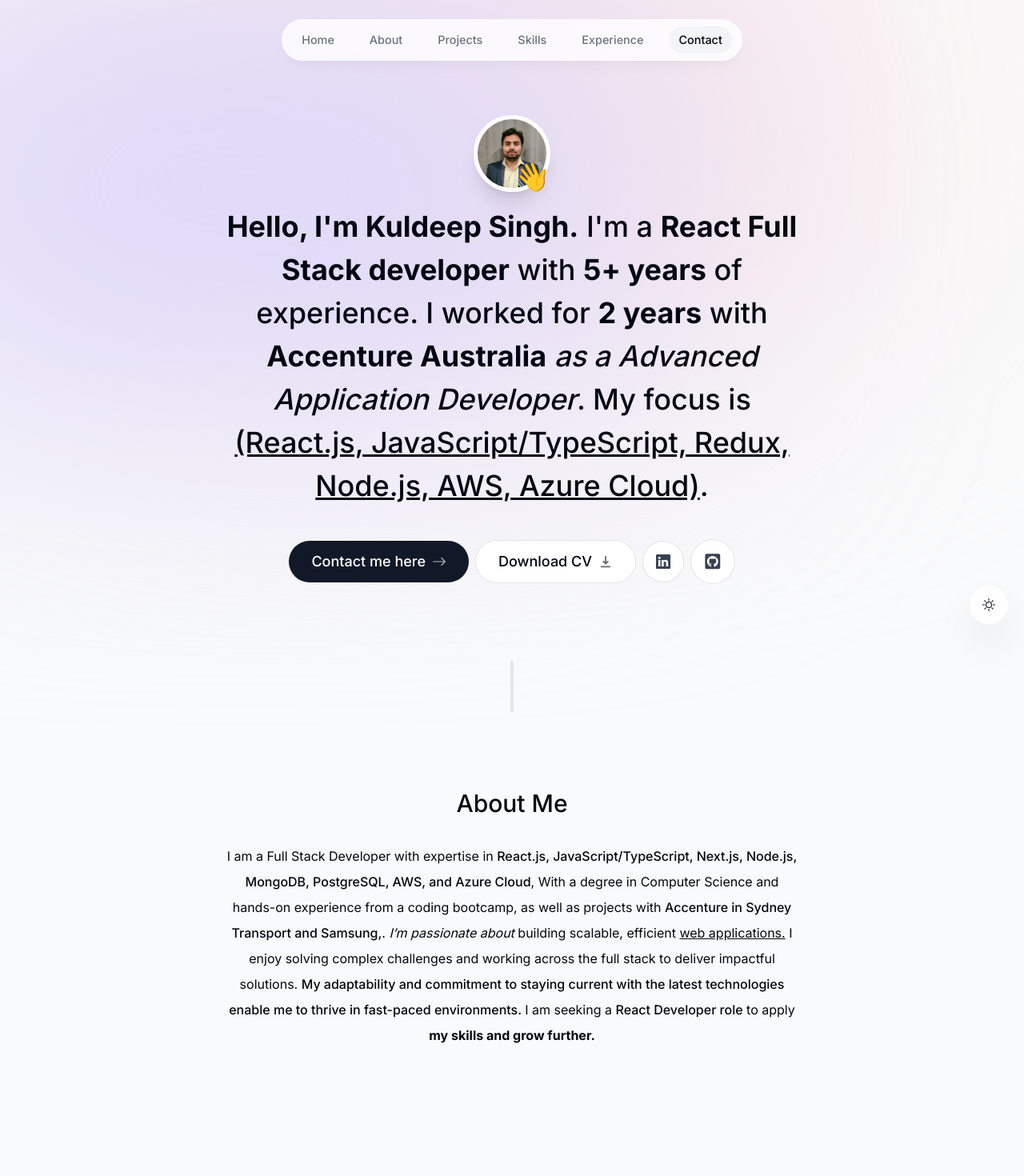
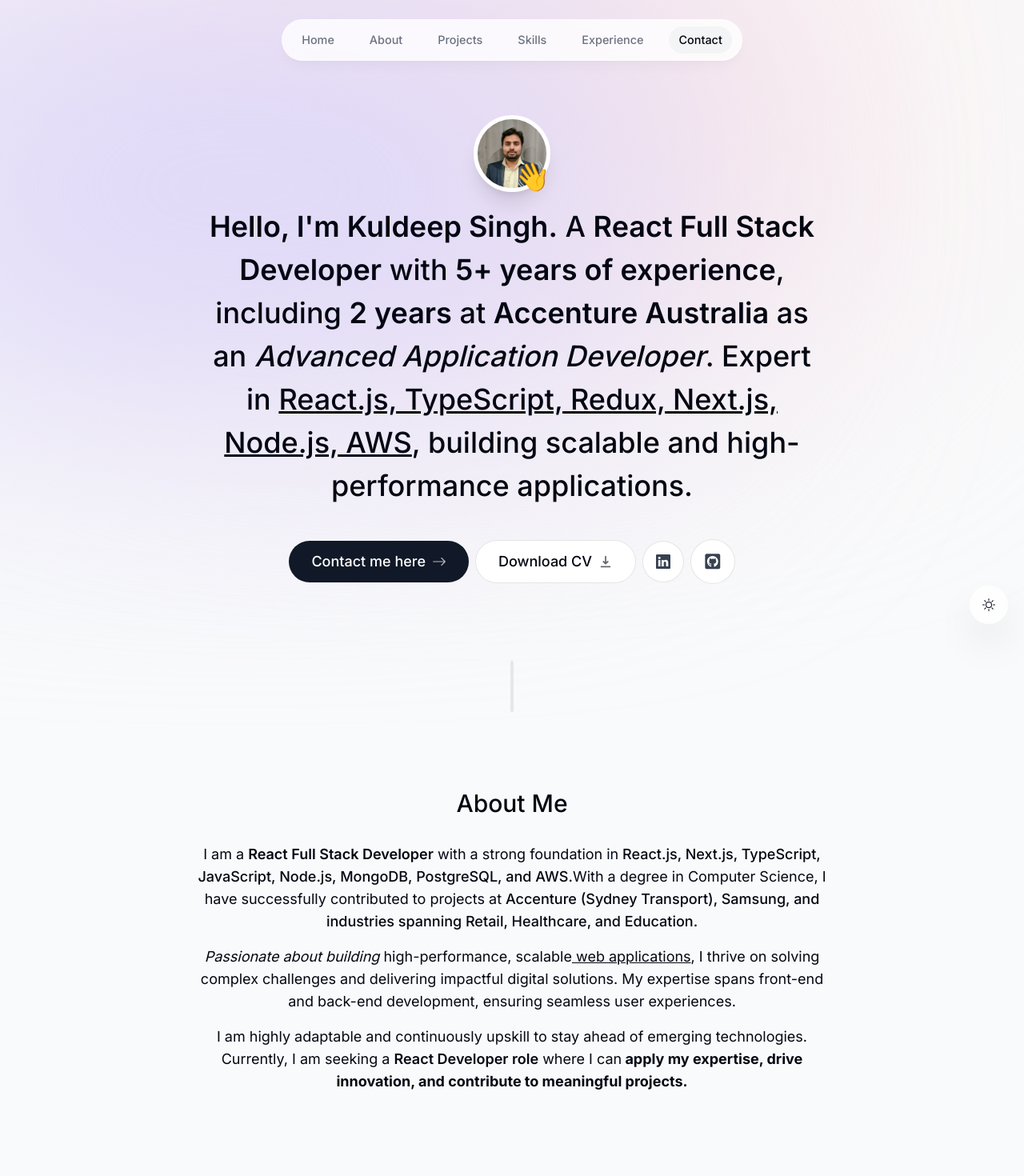
Before and after one commit to Kuldeepdawar/Kuldeep-Personal-Portfolio, a Next.js app: page / in a window 1280 px wide. Shown: the top 1470 px of the page at 80% size. Built offline with nearby package versions, Linux system fonts and the light colour scheme; no server answers.

Commit message:
updated resume

```diff
--- a/components/about.tsx
+++ b/components/about.tsx
@@ -11,35 +11,48 @@
   return (
     <motion.section
       ref={ref}
-      className="mb-28 max-w-[45rem] text-center leading-8 sm:mb-40 scroll-mt-28"
-      initial={{ opacity: 0, y: 100 }}
+      className="mb-28 max-w-[50rem] text-center leading-8 sm:mb-40 scroll-mt-28"
+      initial={{ opacity: 0, y: 50 }}
       animate={{ opacity: 1, y: 0 }}
-      transition={{ delay: 0.175 }}
+      transition={{ delay: 0.2 }}
       id="about"
     >
-      <SectionHeading>About me</SectionHeading>
-      <p className="mb-3">
-        I am a Full Stack Developer with expertise in{" "}
+      <SectionHeading>About Me</SectionHeading>
+      <p className="mb-4 text-lg">
+        I am a <span className="font-semibold">React Full Stack Developer</span>{" "}
+        with a strong foundation in
         <span className="font-medium">
-          React.js, JavaScript/TypeScript, Next.js, Node.js, MongoDB,
-          PostgreSQL, AWS, and Azure Cloud
+          {" "}
+          React.js, Next.js, TypeScript, JavaScript, Node.js, MongoDB,
+          PostgreSQL, and AWS.
         </span>
-        , With a degree in Computer Science and hands-on experience from a
-        coding bootcamp, as well as projects with{" "}
+        With a degree in Computer Science, I have successfully contributed to
+        projects at
         <span className="font-medium">
-          Accenture in Sydney Transport and Samsung,
+          {" "}
+          Accenture (Sydney Transport), Samsung, and industries spanning Retail,
+          Healthcare, and Education.
         </span>
-        . <span className="italic">I’m passionate about </span> building
-        scalable, efficient{" "}
-        <span className="underline"> web applications.</span> I enjoy solving
-        complex challenges and working across the full stack to deliver
-        impactful solutions.{" "}
-        <span className="font-medium">
-          My adaptability and commitment to staying current with the latest
-          technologies enable me to thrive in fast-paced environments.{" "}
+      </p>
+
+      <p className="mb-4 text-lg">
+        <span className="italic">Passionate about building</span>{" "}
+        high-performance, scalable
+        <span className="underline"> web applications</span>, I thrive on
+        solving complex challenges and delivering impactful digital solutions.
+        My expertise spans front-end and back-end development, ensuring seamless
+        user experiences.
+      </p>
+
+      <p className="text-lg">
+        I am highly adaptable and continuously upskill to stay ahead of emerging
+        technologies. Currently, I am seeking a{" "}
+        <span className="font-semibold">React Developer role</span> where I can
+        <span className="font-bold">
+          {" "}
+          apply my expertise, drive innovation, and contribute to meaningful
+          projects.
         </span>
-        I am seeking a <span className="font-medium">React Developer role</span>{" "}
-        to apply <span className="font-bold"> my skills and grow further.</span>
       </p>
     </motion.section>
   );
--- a/components/intro.tsx
+++ b/components/intro.tsx
@@ -62,17 +62,17 @@
         initial={{ opacity: 0, y: 100 }}
         animate={{ opacity: 1, y: 0 }}
       >
-        <span className="font-bold">Hello, I'm Kuldeep Singh.</span> I'm a{" "}
-        <span className="font-bold">React Full Stack developer</span> with{" "}
-        <span className="font-bold">5+ years</span> of experience. I worked for{" "}
-        <span className="font-bold">2 years</span> with{" "}
-        <span className="font-bold">Accenture Australia</span>
-        <span className="italic"> as a Advanced Application Developer</span>. My
-        focus is{" "}
+        <span className="font-semibold">Hello, I'm Kuldeep Singh.</span> A{" "}
+        <span className="font-semibold">React Full Stack Developer</span> with{" "}
+        <span className="font-semibold">5+ years of experience</span>, including{" "}
+        <span className="font-semibold">2 years</span> at{" "}
+        <span className="font-semibold">Accenture Australia</span> as an{" "}
+        <span className="italic">Advanced Application Developer</span>. Expert
+        in{" "}
         <span className="underline">
-          (React.js, JavaScript/TypeScript, Redux, Node.js, AWS, Azure Cloud)
+          React.js, TypeScript, Redux, Next.js, Node.js, AWS
         </span>
-        .
+        , building scalable and high-performance applications.
       </motion.h1>
 
       <motion.div
```
Also changed, not shown: 2 other files (tests, documents, lock files or other folders).
